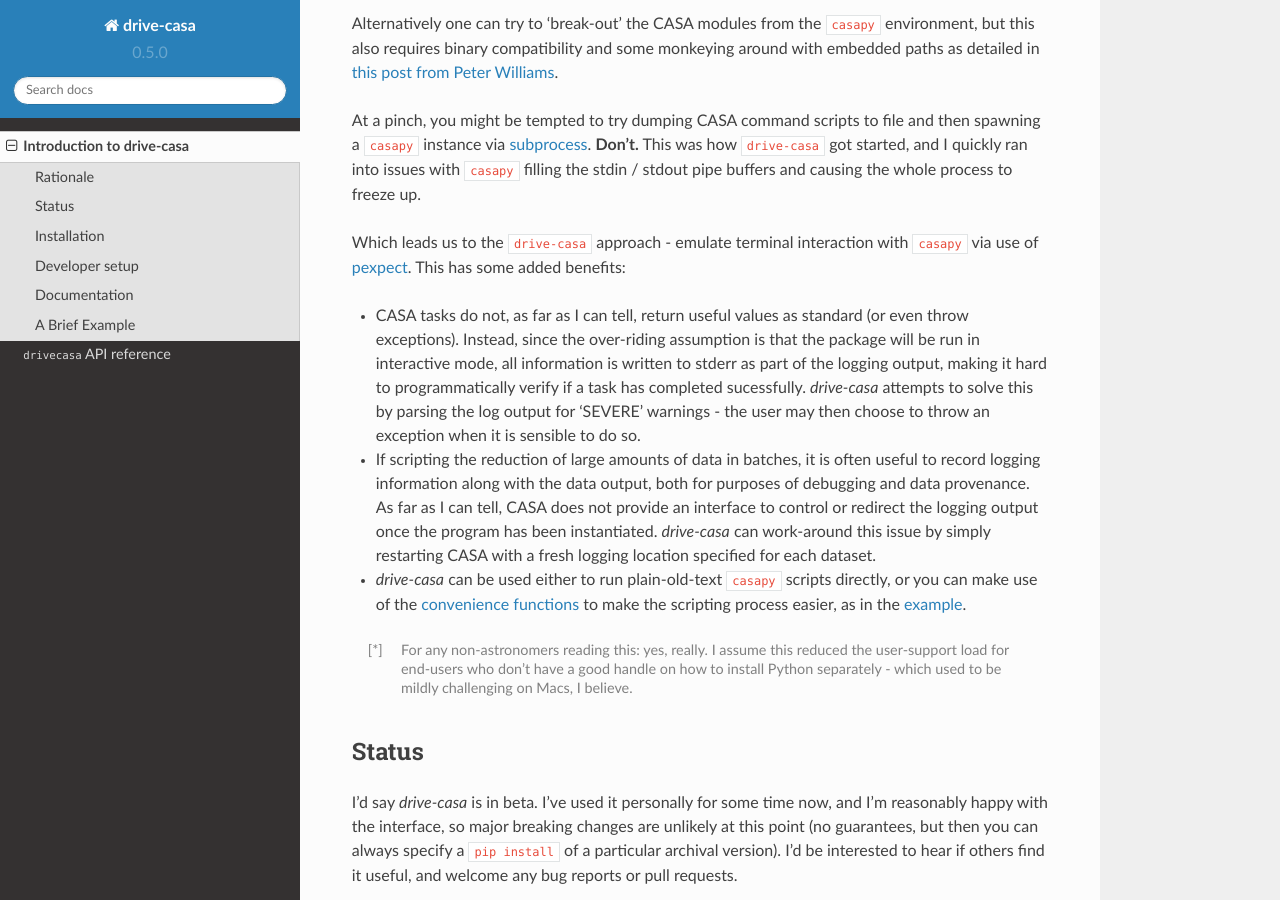
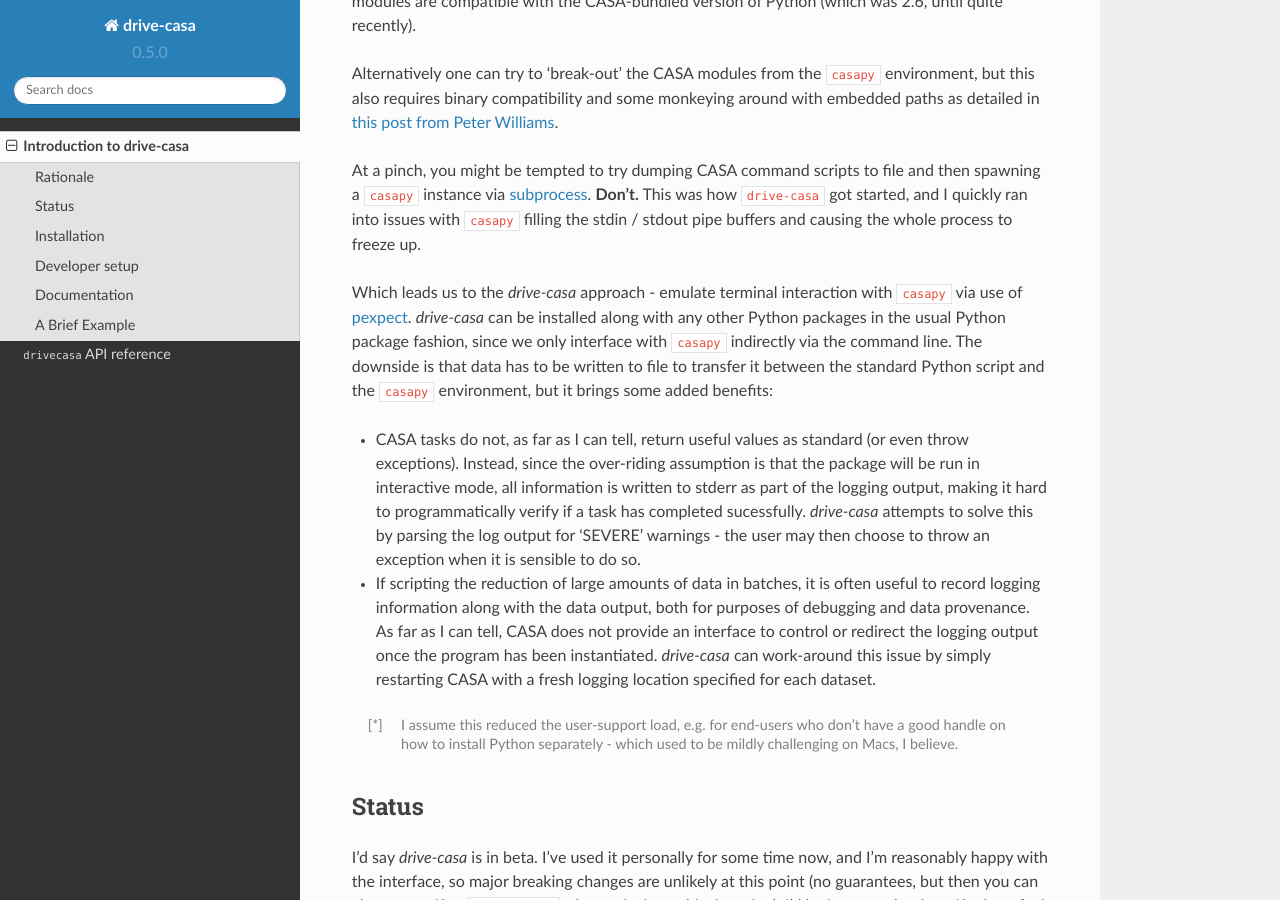
Before and after one commit to timstaley/drive-casa, a Sphinx documentation site: the page built from documentation/source/introduction.rst, in a window 1280 px wide and 900 px high, scrolled down 1073 px. Built offline with Sphinx 7.4.7 and the Read the Docs theme 2.0.0, drawn with Linux system fonts in a browser that asks for light colours; formulas are drawn with MathJax 3; the version number is read from the project's files by our own code; some of the changed text lies outside the part shown.

Commit message:
Docs: Tweak intro

```diff
--- a/documentation/source/introduction.rst
+++ b/documentation/source/introduction.rst
@@ -17,15 +17,16 @@
 This is particularly useful when you want to embed use of CASA within a larger
 pipeline which uses external Python libraries alongside CASA functionality.
 
-The package also includes a set of convenience routines which
-try to adhere to a consistent style and make it easy to chain together
-successive CASA reduction commands; e.g.
+`drive-casa` can be used to run plain-old-text ``casapy`` scripts
+directly; alternatively the package includes a set of convenience
+routines which try to adhere to a consistent style and make it easy to chain
+together successive CASA reduction commands to generate a ``casapy`` script
+programmatically; e.g.
 
 `importUVFITS ->
 Perform Clean on resulting MeasurementSet`
 
-is implemented
-like so::
+is implemented like so::
 
     ms = drivecasa.commands.import_uvfits(script, uvfits_path)
     dirty_maps = drivecasa.commands.clean(script, ms, niter=0, threshold_in_jy=1,
@@ -69,8 +70,13 @@
 filling the stdin / stdout pipe buffers and causing the whole process to
 freeze up.
 
-Which leads us to the ``drive-casa`` approach - emulate terminal interaction
-with ``casapy`` via use of pexpect_. This has some added benefits:
+Which leads us to the `drive-casa` approach - emulate terminal interaction
+with ``casapy`` via use of pexpect_. `drive-casa` can be installed
+along with any other Python packages in the usual Python package fashion,
+since we only interface with ``casapy`` indirectly via the command line.
+The downside is that
+data has to be written to file to transfer it between the standard Python script
+and the ``casapy`` environment, but it brings some added benefits:
 
 - CASA tasks do not, as far as I can tell, return useful values as standard
   (or even throw exceptions). Instead, since the over-riding assumption is that
@@ -87,16 +93,11 @@
   redirect the logging output once the program has been instantiated.
   `drive-casa` can work-around this issue by simply restarting CASA with a fresh
   logging location specified for each dataset.
-- `drive-casa` can be used either to run plain-old-text ``casapy`` scripts
-  directly, or you can make use of the
-  :ref:`convenience functions <module-commands>` to make the
-  scripting process easier, as in the :ref:`example <brief-example>`.
 
 
-.. [*] For any non-astronomers reading this: yes, really.
-    I assume this reduced the user-support load for end-users who don't have a
-    good handle on how to install Python separately - which used to be mildly
-    challenging on Macs, I believe.
+.. [*] I assume this reduced the user-support load, e.g. for end-users who don't
+    have a good handle on how to install Python separately - which used to be
+    mildly challenging on Macs, I believe.
 
 .. _subprocess: https://docs.python.org/2/library/subprocess.html
 .. _pexpect: http://pypi.python.org/pypi/pexpect/
```
